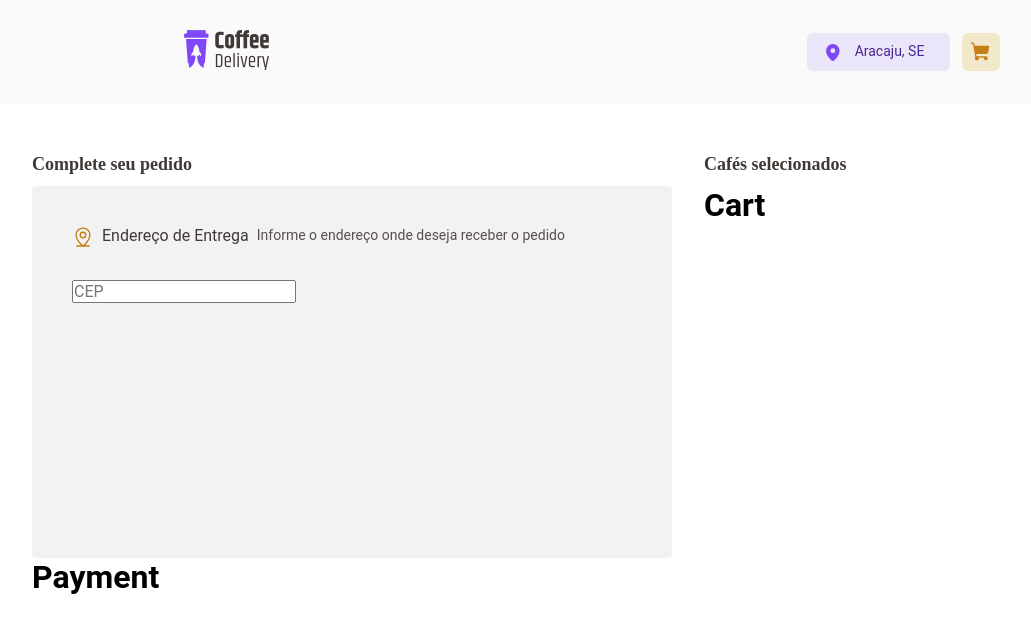
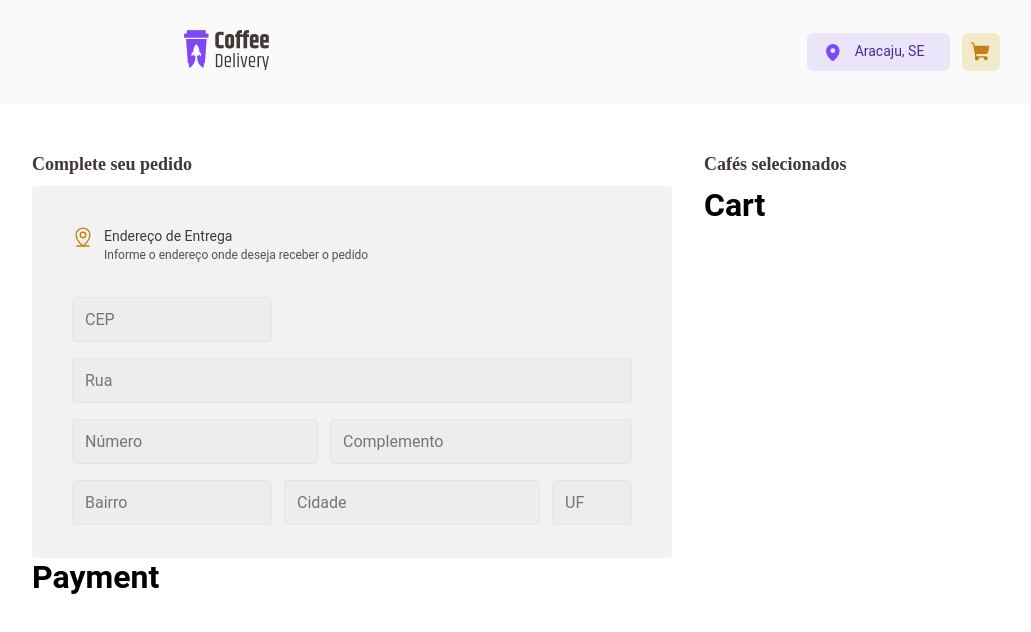
Before and after one commit to n-ndrd/react-coffee-delivery, a React (Vite) app: page /details in a window 1280 px wide. Shown: the top 632 px of the page, without its empty margins (48-1079 px from the left). Built offline with nearby package versions, Linux system fonts and the light colour scheme.

Commit message:
Conclusing the address component

```diff
--- a/src/pages/Details/components/Form/index.tsx
+++ b/src/pages/Details/components/Form/index.tsx
@@ -1,16 +1,41 @@
 import { MapPinLine } from "phosphor-react";
-import { FormContainer, Header, Subtitle, Title } from "./styles";
+import {
+	ContainerInputs,
+	FormContainer,
+	Header,
+	Input,
+	MultiInputs,
+	Subtitle,
+	Title,
+} from "./styles";
 
 export function FormAddress() {
 	return (
 		<FormContainer>
 			<Header>
 				<MapPinLine size={22} />
+				<div>
+					<Title>Endereço de Entrega</Title>
+					<Subtitle>Informe o endereço onde deseja receber o pedido</Subtitle>
+				</div>
+			</Header>
 
-				<Title>Endereço de Entrega</Title>
-				<Subtitle>Informe o endereço onde deseja receber o pedido</Subtitle>
-			</Header>
-			<input type="text" placeholder="CEP" />
+			<ContainerInputs>
+				<Input type="text" placeholder="CEP" width="200px" />
+
+				<Input type="text" placeholder="Rua" width="100%" />
+
+				<MultiInputs>
+					<Input type="text" placeholder="Número" />
+					<Input type="text" placeholder="Complemento" width="100%" />
+				</MultiInputs>
+
+				<MultiInputs>
+					<Input type="text" placeholder="Bairro" width="200px" />
+					<Input type="text" placeholder="Cidade" width="100%" />
+					<Input type="text" placeholder="UF" width="80px" />
+				</MultiInputs>
+			</ContainerInputs>
 		</FormContainer>
 	);
 }
--- a/src/pages/Details/components/Form/styles.ts
+++ b/src/pages/Details/components/Form/styles.ts
@@ -8,13 +8,19 @@ export const FormContainer = styled.div`
     gap: 32px;
 
     background-color: ${({ theme }) => theme["base-card"]};
+
+    @media (max-width: 500px) {
+        width: 100%;
+        padding: 20px;
+        height: auto;
+    }
 `;
 
 export const Header = styled.div`
-    margin-bottom: 2rem;
+    margin-bottom: 32px;
     display: flex;
     align-items: flex-start;
-    gap: 0.5rem;
+    gap: 10px;
 
     svg {
         color: ${({ theme }) => theme["yellow-dark"]}
@@ -23,13 +29,51 @@ export const Header = styled.div`
 
 export const Title = styled.p`
     font-weight: 400;
-    line-height: 1.3rem;
+    font-size: 14px;
+    line-height: 20.8px;
     color: ${({ theme }) => theme["base-subtitle"]};
 `;
 
 export const Subtitle = styled.p`
     font-weight: 400;
+    font-size: 12px;
     color: ${({ theme }) => theme["base-text"]};
-    font-size: 0.875rem;
-    line-height: 1.14rem;
+    line-height: 18.2px;
 `;
+
+export const ContainerInputs = styled.div`
+    width: 100%;
+    display: flex;
+    flex-direction: column;
+    gap: 16px;
+
+    @media (max-width: 590px) {
+        > div {
+        width: 100%;
+        }
+    }
+`;
+
+export const MultiInputs = styled.div`
+    display: flex;
+    align-items: center;
+    gap: 12px;
+
+    @media (max-width: 500px) {
+        flex-direction: column;
+        gap: 16px;
+        width: 100%;
+    }
+`;
+
+export const Input = styled.input`
+    width: ${(props) => props.width};
+    padding: 12px;
+    border: 1px solid ${({ theme }) => theme["base-button"]};
+    border-radius: 4px;
+    background-color: ${({ theme }) => theme["base-input"]};
+
+    @media (max-width: 500px) {
+        width: 100%;
+    }
+`;
--- a/src/pages/Home/components/CoffeeCard/index.tsx
+++ b/src/pages/Home/components/CoffeeCard/index.tsx
@@ -1,6 +1,7 @@
 import { ShoppingCart } from "phosphor-react";
 import { useState } from "react";
 import { QuantitySelector } from "../../../../components/QuantitySelector";
+import { useOrderContext } from "../../../../context/OrderContext";
 import {
 	Button,
 	CardContainer,
@@ -16,7 +17,8 @@ import {
 	TextContainer,
 	Title,
 } from "./styles";
-import { useOrderContext } from "../../../../context/OrderContext";
+
+import { Link } from "react-router-dom";
 
 interface CoffeeCardProps {
 	id: number;
@@ -52,14 +54,14 @@ export function CoffeeCard({
 		setQtdCoffee((state) => state - 1);
 	}
 
-	function addCoffeeInOrder(){
+	function addCoffeeInOrder() {
 		const coffee = {
 			id,
 			image,
 			name,
 			price,
-			quantity: qtdCoffee
-		}
+			quantity: qtdCoffee,
+		};
 
 		handleAddNewProduct(coffee);
 		setQtdCoffee(1);
@@ -92,9 +94,12 @@ export function CoffeeCard({
 						remove={handleRemoveCoffeeQuantity}
 						quantity={qtdCoffee}
 					/>
-					<Button type="button" onClick={addCoffeeInOrder}>
-						<ShoppingCart weight="fill" size={22} />
-					</Button>
+
+					<Link to="/details">
+						<Button type="button" onClick={addCoffeeInOrder}>
+							<ShoppingCart weight="fill" size={22} />
+						</Button>
+					</Link>
 				</Controls>
 			</PriceContainer>
 		</CardContainer>
```
